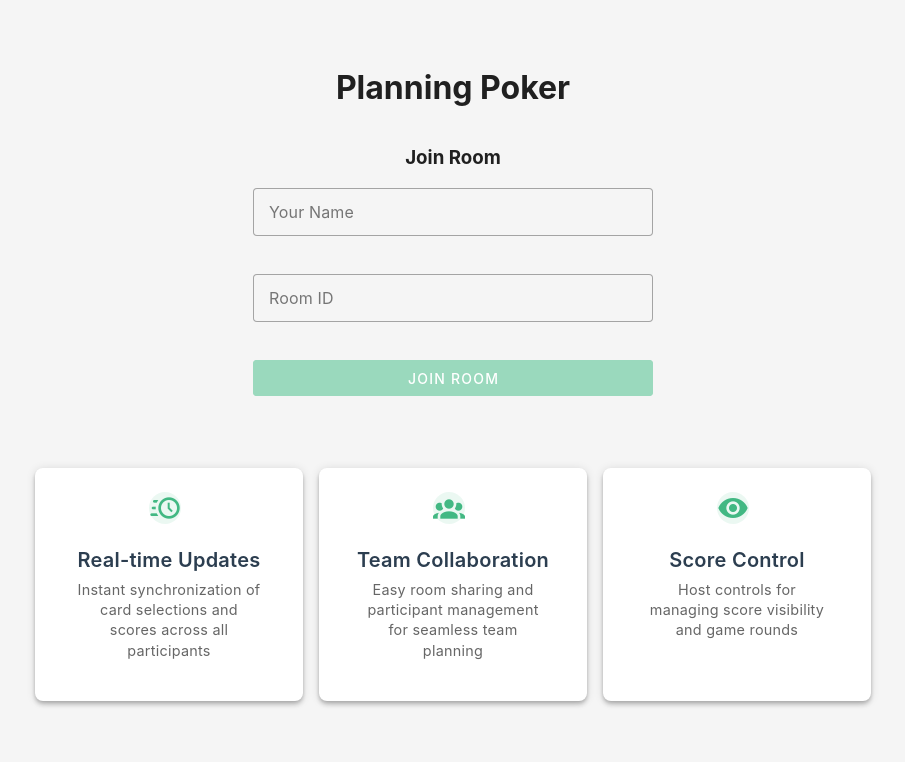
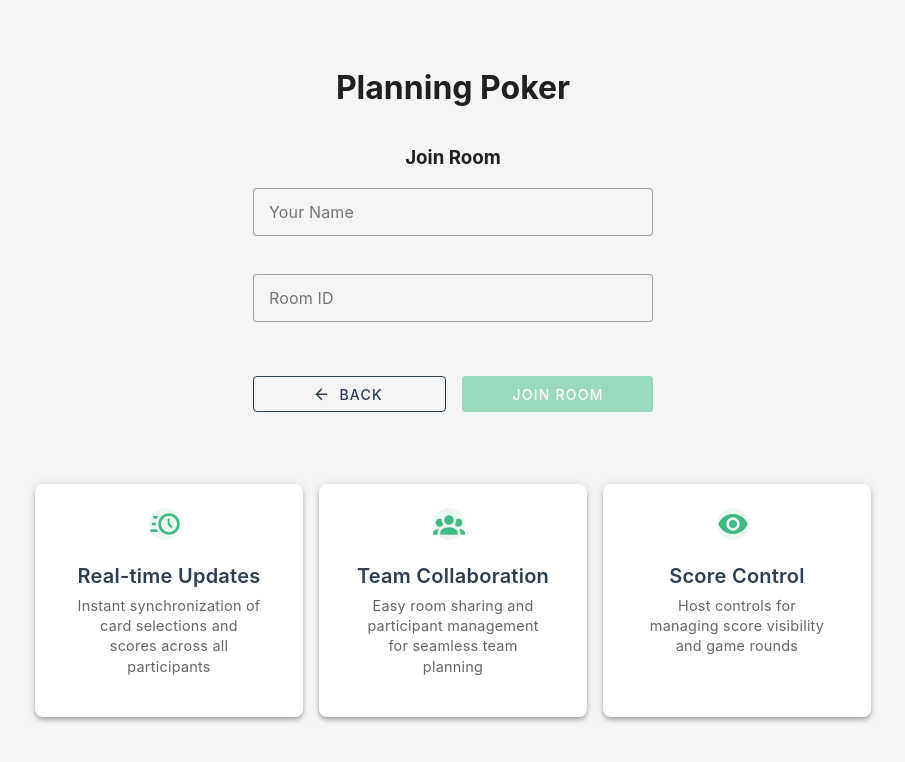
Before and after one commit to jrong1271/scrum-planning-poker, a Vue app: page / in a window 1280 px wide. Both pictures are taken after a click on the button "JOIN EXISTING ROOM". Shown: the top 762 px of the page, without its empty margins (187-1092 px from the left). Built offline with nearby package versions, Linux system fonts and the light colour scheme; the HTML template or start-up script is replaced by a standard one.

Commit message:
add back to home

```diff
--- a/src/views/HomeView.vue
+++ b/src/views/HomeView.vue
@@ -49,6 +49,15 @@
               density="comfortable"
             />
           </div>
+          <div class="button-group">
+            <v-btn
+              @click="showNameInput = false"
+              color="secondary"
+              variant="outlined"
+              prepend-icon="mdi-arrow-left"
+            >
+              Back
+            </v-btn>
             <v-btn
               @click="enterRoom"
               :disabled="
@@ -57,7 +66,6 @@
                 (actionType === 'join' && !userStore.roomId && !inputRoomId)
               "
               color="primary"
-            block
             >
               <v-progress-circular
                 v-if="isLoading"
@@ -69,6 +77,7 @@
               />
               {{ actionType === 'new' ? 'Create Room' : 'Join Room' }}
             </v-btn>
+          </div>
         </div>
       </div>
     </div>
@@ -350,6 +359,18 @@ const enterRoom = async () => {
   margin: 0.5rem 0;
 }
 
+.button-group {
+  display: flex;
+  gap: 1rem;
+  justify-content: center;
+  margin-top: 1rem;
+}
+
+.button-group .v-btn {
+  flex: 1;
+  max-width: 200px;
+}
+
 @media (max-width: 1024px) {
   .feature-cards {
     grid-template-columns: repeat(2, 1fr);
```
Lines whose indentation alone changed are shown as unchanged.
